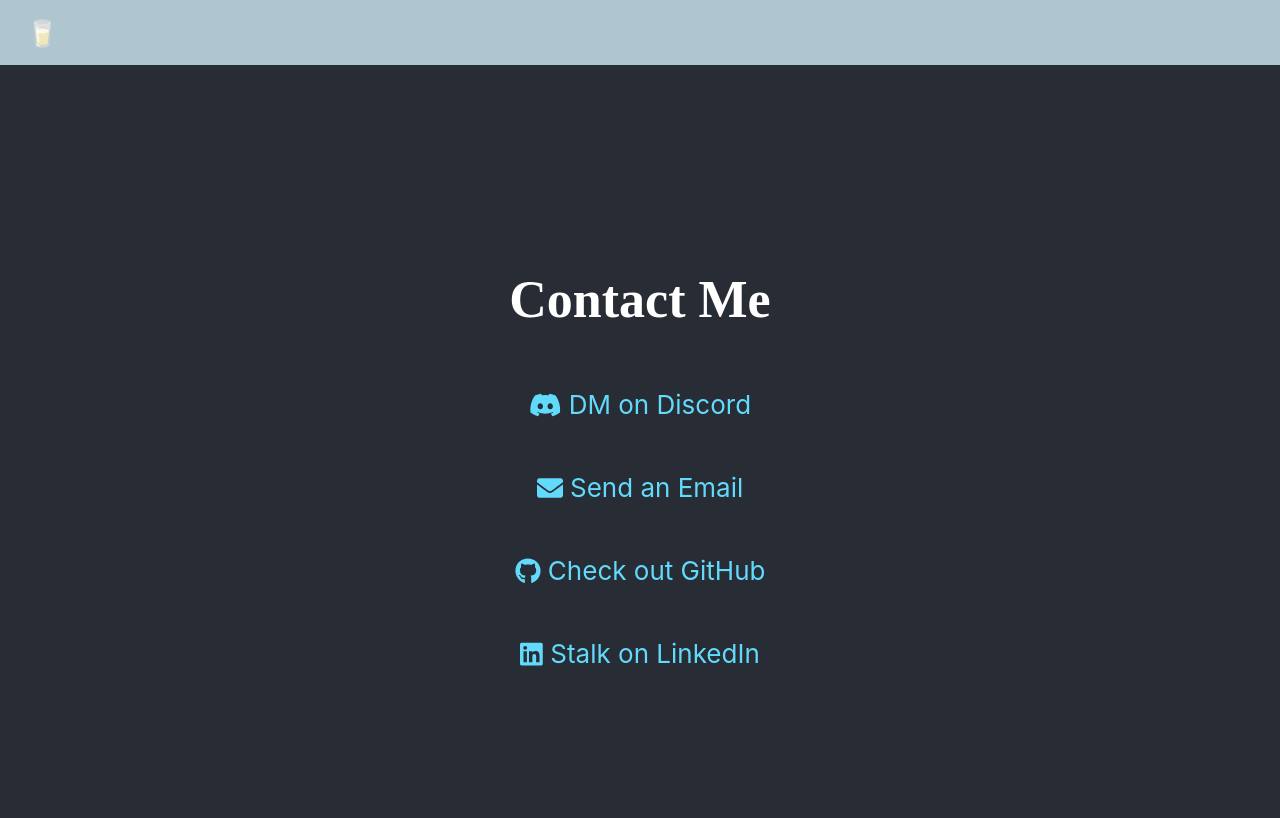
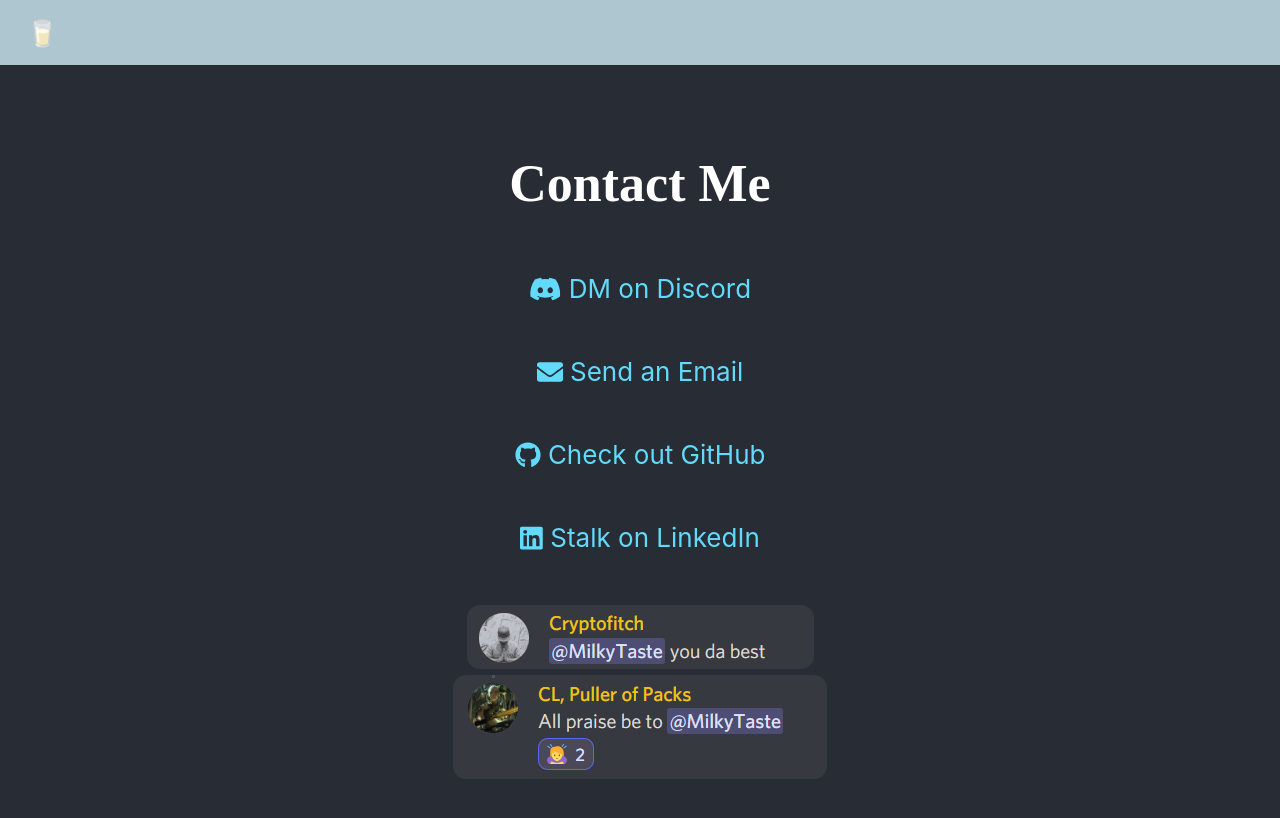
Before and after one commit to ScreamingHawk/milkytaste-website, a React (Create React App) app: page /contact in a window 1280 px wide. Shown: the top 818 px of the page. Built offline with nearby package versions, Linux system fonts and the light colour scheme; a web font is replaced by a local one.

Commit message:
Add general testimonials to contact page

```diff
--- a/src/pages/ContactMePage.js
+++ b/src/pages/ContactMePage.js
@@ -3,6 +3,10 @@ import { faEnvelope } from '@fortawesome/free-solid-svg-icons';
 import { faDiscord, faGithub, faLinkedin } from '@fortawesome/free-brands-svg-icons';
 import Header from '../components/Header';
 import PageContent from '../components/PageContent';
+
+import testimonial_1 from '../images/general_testimonial_1.png';
+import testimonial_2 from '../images/general_testimonial_2.png';
+import ImageList from '../components/ImageList';
 
 const ContactMePage = () => {
   return (
@@ -22,6 +26,10 @@ const ContactMePage = () => {
         <p>
           <a href="https://michael.standen.link"><FontAwesomeIcon icon={faLinkedin} size="xl" /> Stalk on LinkedIn</a>
         </p>
+        <ImageList>
+          {testimonial_1}
+          {testimonial_2}
+        </ImageList>
       </PageContent>
     </>
   )
```
Also changed, not shown: src/images/general_testimonial_1.png (added), src/images/general_testimonial_2.png (added).
